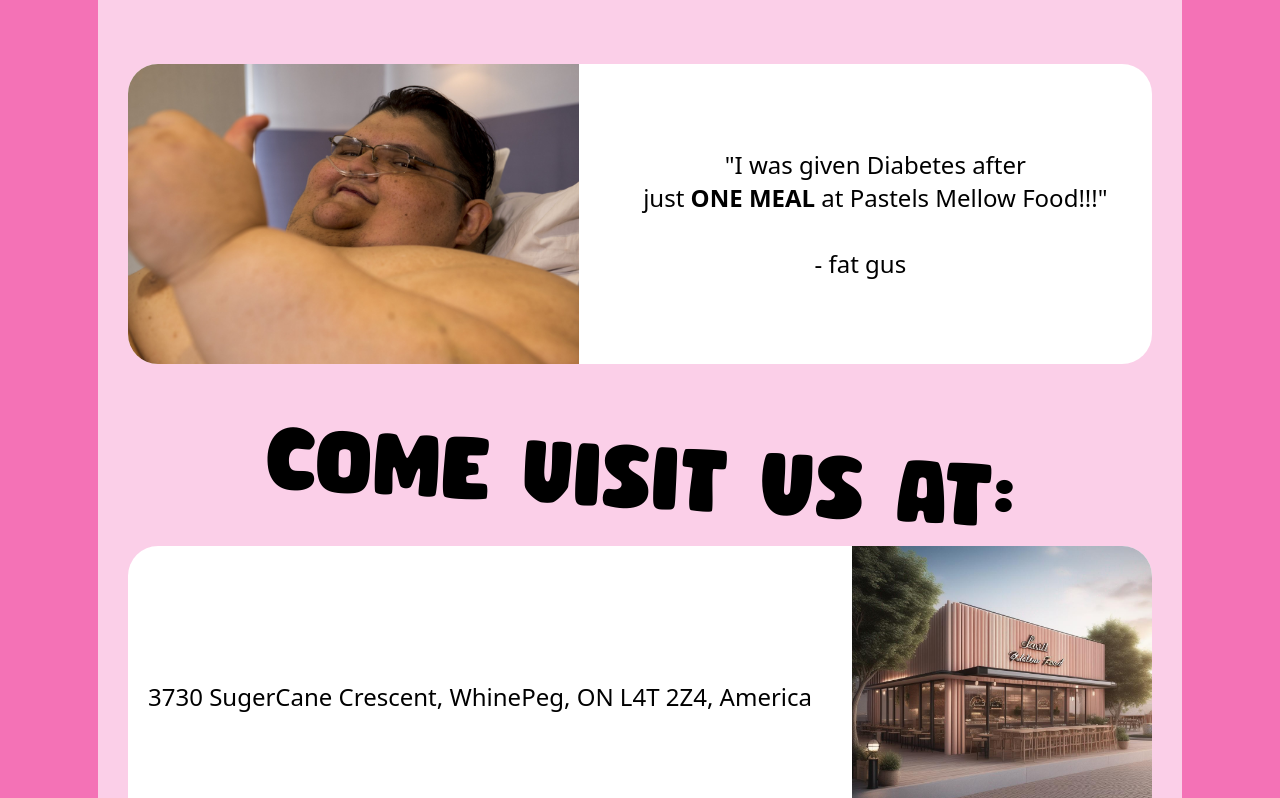
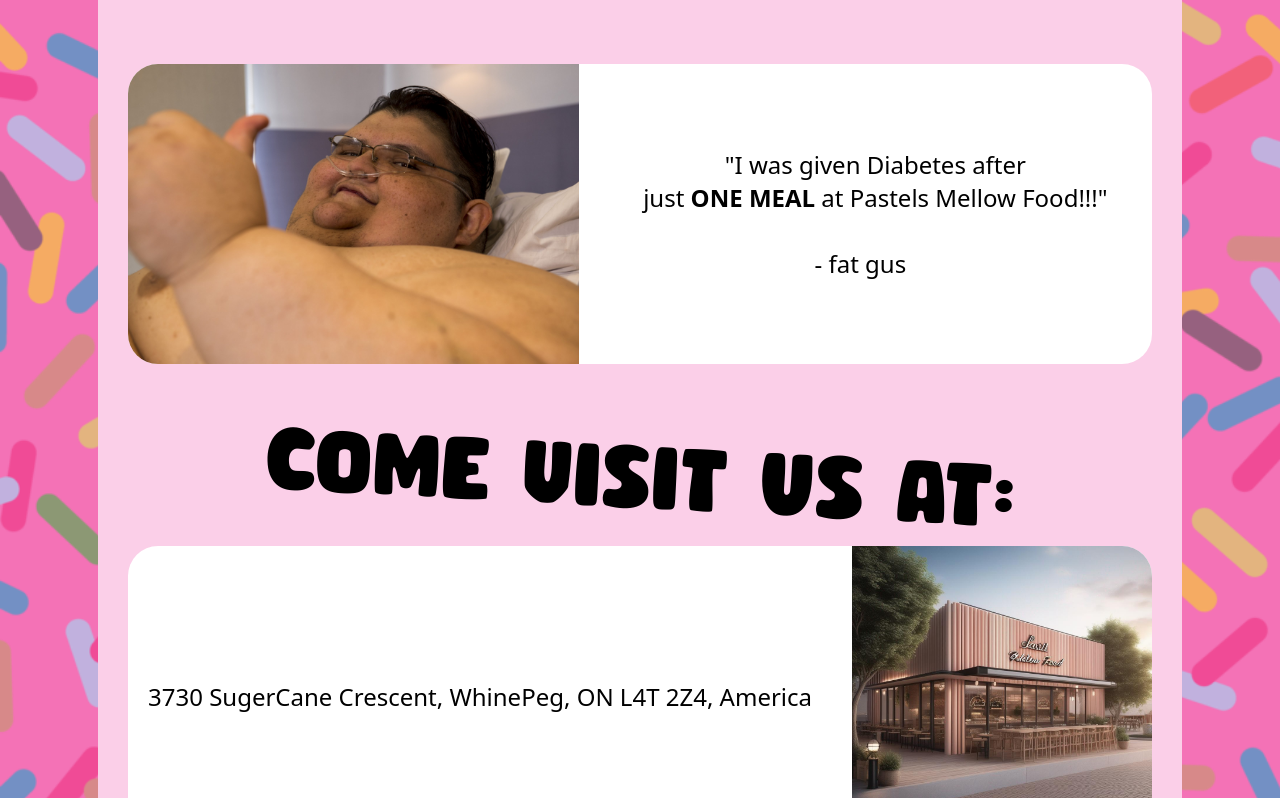
Before and after one commit to DrearyDev/restaurant-page, a website built with webpack: page src/index.html in a window 1280 px wide. Shown: the part 367-1165 px from the top of the page. Built offline with nearby package versions, Linux system fonts and the light colour scheme.

Commit message:
Add sprinkle backdrop to body

```diff
--- a/src/style.css
+++ b/src/style.css
@@ -29,9 +29,22 @@
     justify-content: start;
 
     padding: 20px;
+    padding-top: 0px;
     padding-bottom: 50px;
 
     position: relative;
+}
+body::before {
+    content: ' ';
+    position: absolute;
+    z-index: -1;
+    width: 100%;
+    height: 100%;
+
+    background-image: url(./sprinkles.png);
+    background-repeat: no-repeat;
+    background-size: cover;
+    opacity: 0.6;
 }
 
 /* div that contains all content */
@@ -51,6 +64,7 @@
 
 /* header directly above content div */
 .header {
+    margin-top: 20px;
     height: 50px;
     width: 100%;
 
```
Also changed, not shown: dist/1db397ceeaa1ad393ce5.png (added), dist/bundle.js, src/sprinkles.png (added).
